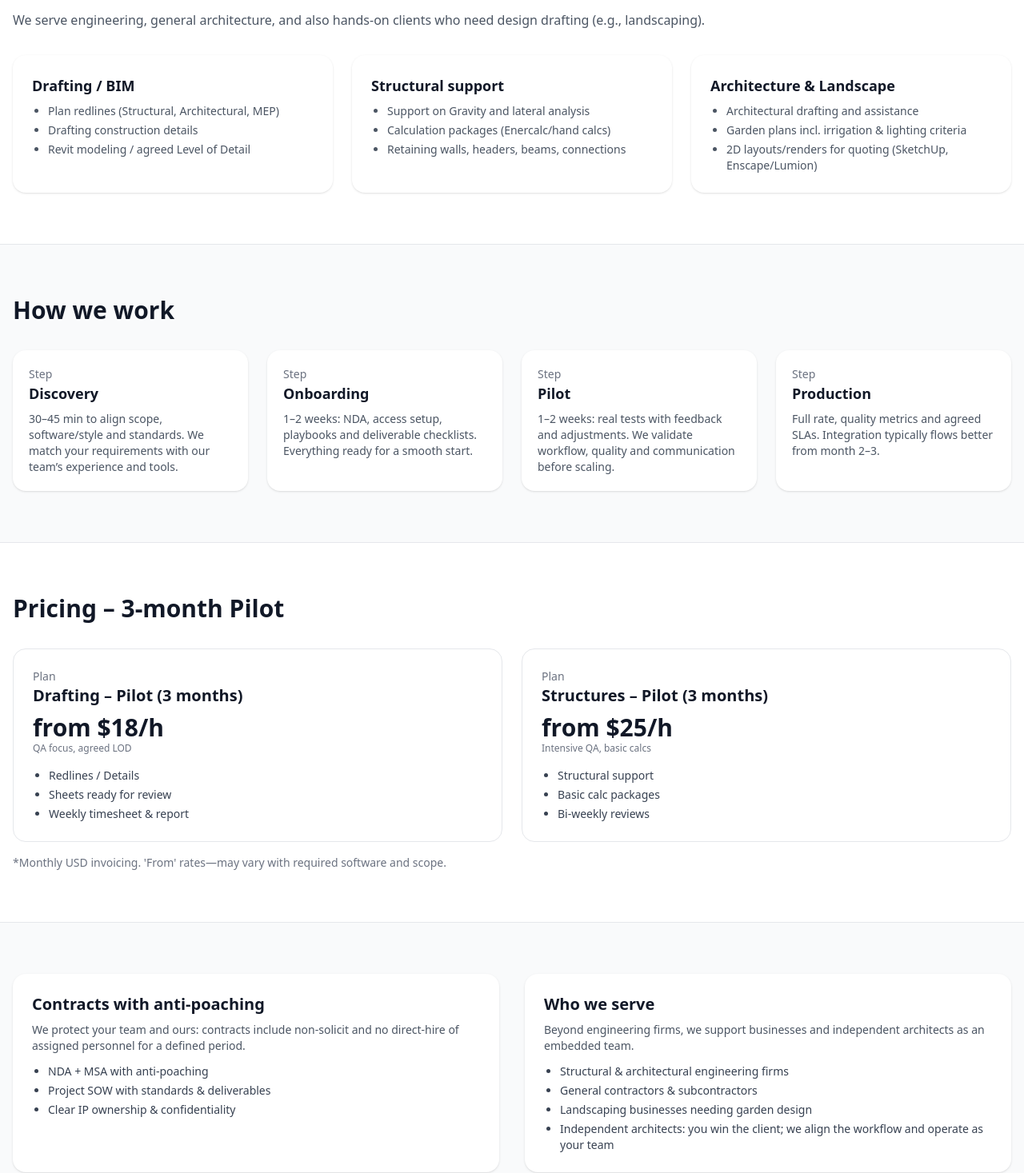
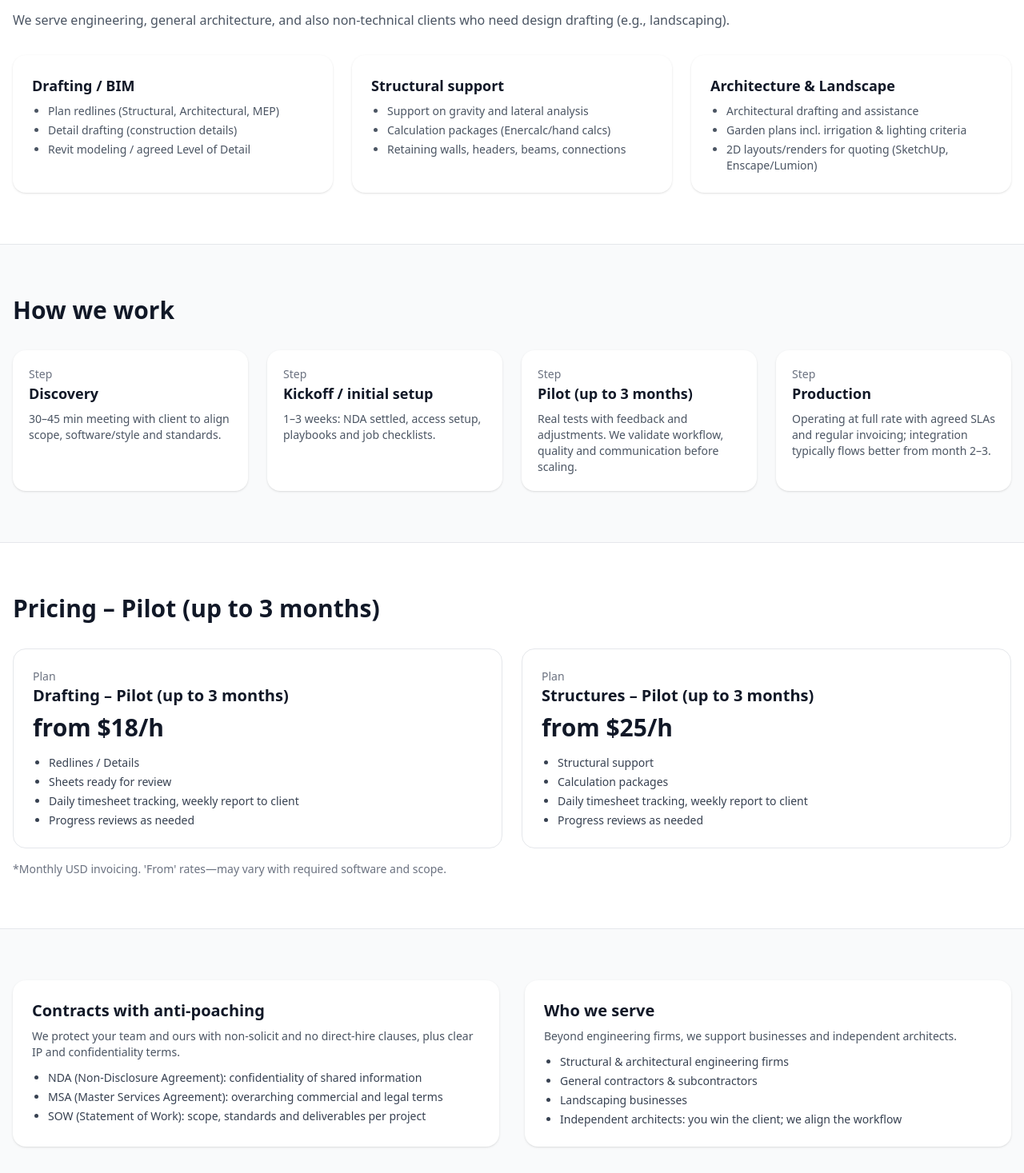
Before and after one commit to josesantosra92-collab/remotasonora, a React (Vite) app: page / in a window 1280 px wide. Shown: the part 683-2150 px from the top of the page at 80% size. Built offline with nearby package versions, Linux system fonts and the light colour scheme; the HTML template or start-up script is replaced by a standard one.

Commit message:
Update App.tsx

```diff
--- a/src/App.tsx
+++ b/src/App.tsx
@@ -8,29 +8,14 @@ import {
 
 // =============================================
 // Landing page bilingüe (EN/ES) con Tailwind CSS
-// - EN como idioma predeterminado
-// - Bullets del hero: solo idioma activo (según el switch EN/ES)
-// - Anclas neutrales (#services, #process, #pricing, #contact)
-// - A11y/SEO: <main role="main"> + skip link + <html lang>
-// - Precios: SOLO pilotos de 3 meses (Drafting y Structural)
-// - Toolset incluye SketchUp + Enscape/Lumion
-// - Comentarios en línea
-// - Autopruebas ligeras para detectar errores de i18n/truncados
 // =============================================
 
-/**
- * Autopruebas simples que corren al montar el componente (modo dev).
- * Validan que el objeto `translations` esté completo y coherente.
- * Si algo falla, se muestra en consola pero no rompe la UI.
- */
 function runSelfTests() {
   try {
     const langs: Array<"en" | "es"> = ["en", "es"];
     langs.forEach((lc) => {
       const t = translations[lc];
       if (!t) throw new Error(`translations[${lc}] missing`);
-
-      // Claves principales que deben existir
       const requiredTop = [
         "nav",
         "hero",
@@ -44,11 +29,9 @@ function runSelfTests() {
         "footer",
       ] as const;
       requiredTop.forEach((k) => {
-        // @ts-ignore acceso por índice dinámico
+        // @ts-ignore
         if (!t[k]) throw new Error(`${lc}.${k} missing`);
       });
-
-      // Estructura mínima
       if (!Array.isArray(t.services.cards) || t.services.cards.length !== 3)
         throw new Error(`${lc}.services.cards must have 3 items`);
       if (!Array.isArray(t.process.steps) || t.process.steps.length !== 4)
@@ -56,13 +39,11 @@ function runSelfTests() {
       if (!Array.isArray(t.pricing.plans) || t.pricing.plans.length !== 2)
         throw new Error(`${lc}.pricing.plans must have 2 items (pilot only)`);
     });
-
-    // Checks puntuales para detectar truncados o comillas sin cerrar
-    if (translations.es.process.steps[2].title !== "Piloto")
-      throw new Error("ES step[2].title should be 'Piloto'");
+    // Permitir "Piloto (hasta 3 meses)"
+    if (!translations.es.process.steps[2].title.toLowerCase().includes("piloto"))
+      throw new Error("ES step[2].title should include 'Piloto'");
     if (translations.en.hero.title1 !== "Engineers, drafters and architects,")
       throw new Error("EN hero.title1 must be neutral (no nationality)");
-
     console.info("[i18n self-test] OK");
   } catch (err) {
     console.error("[i18n self-test] FAILED:", err);
@@ -70,26 +51,21 @@ function runSelfTests() {
 }
 
 export default function App() {
-  // Estado del idioma; EN por defecto. Fallback a EN si la clave no existe.
   const [lang, setLang] = useState<"es" | "en">("en");
   const t = useMemo(() => translations[lang] ?? translations.en, [lang]);
-
-  // UI: estado del menú móvil
   const [mobileOpen, setMobileOpen] = useState(false);
 
-  // A11y/SEO: sincroniza <html lang="...">
   useEffect(() => {
     document.documentElement.lang = lang;
   }, [lang]);
 
-  // Ejecuta autopruebas al montar
   useEffect(() => {
     if (typeof window !== "undefined") runSelfTests();
   }, []);
 
   return (
     <div className="min-h-screen bg-gray-50 text-gray-900">
-      {/* Skip link para navegación con teclado */}
+      {/* Skip link */}
       <a
         href="#main"
         className="sr-only focus:not-sr-only focus:absolute focus:top-2 focus:left-2 bg-white border rounded px-3 py-2 shadow"
@@ -97,16 +73,13 @@ export default function App() {
         {lang === "es" ? "Saltar al contenido" : "Skip to content"}
       </a>
 
-      {/* Header con navegación principal y cambio de idioma */}
+      {/* HEADER */}
       <header className="sticky top-0 z-40 backdrop-blur bg-white/70 border-b">
         <div className="max-w-7xl mx-auto px-4 py-3 flex items-center justify-between">
           <div className="flex items-center gap-3">
-            <div className="h-9 w-9 rounded-2xl bg-gray-900 text-white grid place-items-center font-semibold">
-              RS
-            </div>
+            <div className="h-9 w-9 rounded-2xl bg-gray-900 text-white grid place-items-center font-semibold">RS</div>
             <div className="font-semibold">Remota Sonora</div>
           </div>
-          {/* Navegación de escritorio */}
           <nav aria-label="Primary" className="hidden md:flex items-center gap-4 text-sm">
             <a href="#services" className="hover:opacity-80">{t.nav.services}</a>
             <a href="#process" className="hover:opacity-80">{t.nav.process}</a>
@@ -114,7 +87,6 @@ export default function App() {
             <a href="#contact" className="px-3 py-1.5 rounded-xl bg-gray-900 text-white">{t.nav.quote}</a>
             <LanguageSwitcher lang={lang} setLang={setLang} />
           </nav>
-          {/* Menú móvil */}
           <button
             type="button"
             aria-label={lang === "es" ? "Abrir menú" : "Open menu"}
@@ -129,7 +101,6 @@ export default function App() {
           </button>
         </div>
 
-        {/* Panel del menú móvil */}
         {mobileOpen && (
           <div id="mobile-menu" className="md:hidden border-b bg-white">
             <div className="max-w-7xl mx-auto px-4 py-3 grid gap-3">
@@ -144,7 +115,7 @@ export default function App() {
       </header>
 
       <main id="main" role="main">
-        {/* HERO: título, subtítulo, CTAs y bullets del idioma activo */}
+        {/* HERO */}
         <section className="relative overflow-hidden">
           <div className="max-w-7xl mx-auto px-4 py-16 grid md:grid-cols-2 gap-10 items-center">
             <div>
@@ -159,7 +130,6 @@ export default function App() {
               <p className="mt-3 text-sm text-gray-500">{t.hero.footnote}</p>
             </div>
 
-            {/* Bullets (idioma actual solamente) */}
             <div className="p-6 bg-white shadow rounded-2xl">
               <ul className="grid gap-2 text-sm">
                 {t.hero.bullets.map((b, i) => (
@@ -205,7 +175,7 @@ export default function App() {
           </div>
         </section>
 
-        {/* PRICING (solo pilotos de 3 meses) */}
+        {/* PRICING */}
         <section id="pricing" className="border-t bg-white">
           <div className="max-w-7xl mx-auto px-4 py-16">
             <h2 className="text-3xl font-bold">{t.pricing.title}</h2>
@@ -264,52 +234,21 @@ export default function App() {
               method="POST"
               acceptCharset="UTF-8"
               className="mt-8"
-              >
+            >
               <div className="grid md:grid-cols-2 gap-4">
-                <input
-                  type="text"
-                  name="name"
-                  placeholder="Name"
-                  required
-                  className="w-full border p-2 rounded"
-                  />
-                <input
-                  type="email"
-                  name="email"
-                  placeholder="Email"
-                  required
-                  className="w-full border p-2 rounded"
-                  />
+                <input type="text" name="name" placeholder="Name" required className="w-full border p-2 rounded" />
+                <input type="email" name="email" placeholder="Email" required className="w-full border p-2 rounded" />
               </div>
 
-              <input
-                type="text"
-                name="company"
-                placeholder="Company / Business"
-                className="w-full border p-2 rounded mt-4"
-                />
+              <input type="text" name="company" placeholder="Company / Business" className="w-full border p-2 rounded mt-4" />
+              <input type="text" name="tools" placeholder="Software or desired style (AutoCAD, Revit, etc.)" className="w-full border p-2 rounded mt-4" />
 
-              <input
-                type="text"
-                name="tools"
-                placeholder="Software or desired style (AutoCAD, Revit, etc.)"
-                className="w-full border p-2 rounded mt-4"
-                />
-
-              <textarea
-                name="message"
-                placeholder="What you need"
-                required
-                className="w-full border p-2 rounded h-28 mt-4"
-                ></textarea>
+              <textarea name="message" placeholder="What you need" required className="w-full border p-2 rounded h-28 mt-4"></textarea>
 
               <input type="hidden" name="_subject" value="New contact from Remota Sonora" />
               <input type="text" name="_gotcha" style={{ display: "none" }} />
 
-              <button
-                type="submit"
-                className="px-5 py-3 rounded-2xl bg-gray-900 text-white mt-4 w-full md:w-auto"
-                >
+              <button type="submit" className="px-5 py-3 rounded-2xl bg-gray-900 text-white mt-4 w-full md:w-auto">
                 {t.form.send}
               </button>
 
@@ -319,9 +258,7 @@ export default function App() {
 
               <div className="text-xs text-gray-500 mt-2">
                 {t.contact.alt}{" "}
-                <a className="underline" href="mailto:hello@remotasonora.com">
-                  hello@remotasonora.com
-                </a>
+                <a className="underline" href="mailto:hello@remotasonora.com">hello@remotasonora.com</a>
               </div>
             </form>
           </div>
@@ -339,7 +276,6 @@ export default function App() {
   );
 }
 
-// Selector de idioma compacto (EN a la izquierda, ES a la derecha)
 function LanguageSwitcher({
   lang,
   setLang
@@ -367,7 +303,6 @@ function LanguageSwitcher({
   );
 }
 
-// Card genérica para listas
 const Card = memo(function Card({
   title,
   children
@@ -383,7 +318,6 @@ const Card = memo(function Card({
   );
 });
 
-// Componente para planes de precio
 const Plan = memo(function Plan({
   title,
   price,
@@ -409,7 +343,7 @@ const Plan = memo(function Plan({
 });
 
 // =====================================================
-// i18n: textos en inglés y español (completos y coherentes)
+// i18n
 // =====================================================
 const translations = {
   en: {
@@ -424,28 +358,28 @@ const translations = {
       bullets: [
         "Fast relief for load peaks (submittals, redlines, calculation packages).",
         "Toolset: AutoCAD, Revit, Enercalc, RISA, RAM, ETABS, SketchUp, Lumion/Enscape (per client license).",
-        "NDA(Non-Disclosure Agreement)/PIA(Proprietary Information Agreement), anti-poaching clauses and Zero-Trust access control.",
-        "1–2 week kickoff process with QA and checklists.",
+        "NDA/PIA, anti-poaching clauses and Zero-Trust access control.",
+        "1–3 week kickoff process with QA and checklists.",
       ],
     },
     cta: { meet: "Book a call", learn: "Learn more" },
     services: {
       title: "Services",
       subtitle:
-        "We serve engineering, general architecture, and also hands-on clients who need design drafting (e.g., landscaping).",
+        "We serve engineering, general architecture, and also non-technical clients who need design drafting (e.g., landscaping).",
       cards: [
         {
           title: "Drafting / BIM",
           items: [
             "Plan redlines (Structural, Architectural, MEP)",
-            "Drafting construction details",
+            "Detail drafting (construction details)",
             "Revit modeling / agreed Level of Detail",
           ],
         },
         {
           title: "Structural support",
           items: [
-            "Support on Gravity and lateral analysis",
+            "Support on gravity and lateral analysis",
             "Calculation packages (Enercalc/hand calcs)",
             "Retaining walls, headers, beams, connections",
           ],
@@ -466,59 +400,67 @@ const translations = {
       steps: [
         {
           title: "Discovery",
-          desc: "30–45 min to align scope, software/style and standards. We match your requirements with our team’s experience and tools."
+          desc: "30–45 min meeting with client to align scope, software/style and standards."
         },
         {
-          title: "Onboarding",
-          desc: "1–2 weeks: NDA, access setup, playbooks and deliverable checklists. Everything ready for a smooth start."
+          title: "Kickoff / initial setup",
+          desc: "1–3 weeks: NDA settled, access setup, playbooks and job checklists."
         },
         {
-          title: "Pilot",
-          desc: "1–2 weeks: real tests with feedback and adjustments. We validate workflow, quality and communication before scaling."
+          title: "Pilot (up to 3 months)",
+          desc: "Real tests with feedback and adjustments. We validate workflow, quality and communication before scaling."
         },
         {
           title: "Production",
-          desc: "Full rate, quality metrics and agreed SLAs. Integration typically flows better from month 2–3."
+          desc: "Operating at full rate with agreed SLAs and regular invoicing; integration typically flows better from month 2–3."
         },
       ],
     },
     pricing: {
-      title: "Pricing – 3-month Pilot",
+      title: "Pricing – Pilot (up to 3 months)",
       note: "*Monthly USD invoicing. 'From' rates—may vary with required software and scope.",
       plans: [
         {
-          title: "Drafting – Pilot (3 months)",
+          title: "Drafting – Pilot (up to 3 months)",
           price: "from $18/h",
-          note: "QA focus, agreed LOD",
-          items: ["Redlines / Details", "Sheets ready for review", "Weekly timesheet & report"],
+          items: [
+            "Redlines / Details",
+            "Sheets ready for review",
+            "Daily timesheet tracking, weekly report to client",
+            "Progress reviews as needed",
+          ],
         },
         {
-          title: "Structures – Pilot (3 months)",
+          title: "Structures – Pilot (up to 3 months)",
           price: "from $25/h",
-          note: "Intensive QA, basic calcs",
-          items: ["Structural support", "Basic calc packages", "Bi-weekly reviews"],
+          items: [
+            "Structural support",
+            "Calculation packages",
+            "Daily timesheet tracking, weekly report to client",
+            "Progress reviews as needed",
+          ],
         },
       ],
     },
     antipoach: {
       title: "Contracts with anti-poaching",
       desc:
-        "We protect your team and ours: contracts include non-solicit and no direct-hire of assigned personnel for a defined period.",
+        "We protect your team and ours with non-solicit and no direct-hire clauses, plus clear IP and confidentiality terms.",
       items: [
-        "NDA + MSA with anti-poaching",
-        "Project SOW with standards & deliverables",
-        "Clear IP ownership & confidentiality",
+        "NDA (Non-Disclosure Agreement): confidentiality of shared information",
+        "MSA (Master Services Agreement): overarching commercial and legal terms",
+        "SOW (Statement of Work): scope, standards and deliverables per project",
       ],
     },
     clients: {
       title: "Who we serve",
       desc:
-        "Beyond engineering firms, we support businesses and independent architects as an embedded team.",
+        "Beyond engineering firms, we support businesses and independent architects.",
       items: [
         "Structural & architectural engineering firms",
         "General contractors & subcontractors",
-        "Landscaping businesses needing garden design",
-        "Independent architects: you win the client; we align the workflow and operate as your team",
+        "Landscaping businesses",
+        "Independent architects: you win the client; we align the workflow",
       ],
     },
     contact: {
@@ -551,40 +493,40 @@ const translations = {
         "Soluciones nearshore para firmas y negocios en EE.UU.: cálculo estructural, apoyo a diseño, drafting, arquitectura en general y diseño de jardines. Facturación mensual en USD, sin nóminas ni seguros para ti.",
       footnote: "Capacitación específica por disciplina y software.",
       bullets: [
-        "Relevo rápido en picos de carga (submittals, redlines, calc packages).",
+        "Relevo rápido en picos de carga (submittals, redlines, paquetes de cálculo).",
         "Toolset: AutoCAD, Revit, Enercalc, RISA, RAM, ETABS, SketchUp, Lumion/Enscape (según licencia del cliente).",
         "NDA/PIA, cláusulas antipoaching y control de acceso Zero-Trust.",
-        "Onboarding de 1–2 semanas con QA y checklists.",
+        "Kickoff de 1–3 semanas con QA y checklists.",
       ],
     },
     cta: { meet: "Agenda una llamada", learn: "Conoce más" },
     services: {
       title: "Servicios",
       subtitle:
-        "Cubrimos ingeniería, arquitectura en general y también clientes no-técnicos que requieren diseño (p. ej., jardinería/landscaping).",
+        "Cubrimos ingeniería, arquitectura en general y también clientes no técnicos que requieren drafting de diseño (p. ej., landscaping).",
       cards: [
         {
           title: "Drafting / BIM",
           items: [
-            "Redlines a planos (S, A, MEP)",
-            "Detalles constructivos y hojas S",
-            "Modelado básico Revit / LOD acordado",
+            "Redlines a planos (Estructural, Arquitectónico, MEP)",
+            "Dibujo de detalles constructivos",
+            "Modelado Revit / LOD acordado",
           ],
         },
         {
-          title: "Cálculo estructural",
+          title: "Apoyo estructural",
           items: [
-            "Apoyo en cargas y análisis",
-            "Memorias (Enercalc/hand calcs)",
-            "Muros de contención, headers, beams, conexiones",
+            "Apoyo en análisis por cargas gravitacionales y laterales",
+            "Paquetes de cálculo (Enercalc/hand calcs)",
+            "Muros de contención, headers, vigas, conexiones",
           ],
         },
         {
           title: "Arquitectura & Paisaje",
           items: [
-            "Drafting y apoyo a arquitectos",
+            "Drafting y asistencia arquitectónica",
             "Planos de jardín con criterios de riego e iluminación",
-            "Renders/layouts 2D para cotización (SketchUp, Enscape/Lumion)",
+            "Layouts/renders 2D para cotización (SketchUp, Enscape/Lumion)",
           ],
         },
       ],
@@ -595,59 +537,67 @@ const translations = {
       steps: [
         {
           title: "Exploración",
-          desc: "30–45 min para entender alcance, software/estilo y estándares. Comparamos tus requerimientos con nuestra experiencia y herramientas."
+          desc: "Reunión de 30–45 min con el cliente para alinear alcance, software/estilo y estándares."
         },
         {
-          title: "Onboarding",
-          desc: "1–2 semanas: NDA, accesos, playbooks y checklist de entregables. Todo listo para empezar sin fricción."
+          title: "Kickoff / configuración inicial",
+          desc: "1–3 semanas: NDA firmado, accesos, playbooks y checklists de trabajo."
         },
         {
-          title: "Piloto",
-          desc: "1–2 semanas: pruebas reales con feedback y ajustes. Validamos flujo, calidad y comunicación antes de escalar."
+          title: "Piloto (hasta 3 meses)",
+          desc: "Pruebas reales con feedback y ajustes. Validamos flujo, calidad y comunicación antes de escalar."
         },
         {
           title: "Producción",
-          desc: "Tarifa plena, métricas de calidad y SLAs acordados. Normalmente la integración fluye mejor a partir del mes 2–3."
+          desc: "Operación normal con SLAs acordados y facturación regular; la integración fluye mejor a partir del mes 2–3."
         },
       ],
     },
     pricing: {
-      title: "Precios – Piloto 3 meses",
+      title: "Precios – Piloto (hasta 3 meses)",
       note: "*Facturación mensual en USD. Tarifas “desde” — pueden variar por software requerido y alcance.",
       plans: [
         {
-          title: "Drafting – Piloto (3 meses)",
+          title: "Drafting – Piloto (hasta 3 meses)",
           price: "desde $18/h",
-          note: "Foco en QA, LOD acordado",
-          items: ["Redlines / Detalles", "Sheets listos para revisión", "Timesheet y reporte semanal"],
+          items: [
+            "Redlines / Detalles",
+            "Sheets listos para revisión",
+            "Seguimiento diario de horas y reporte semanal al cliente",
+            "Revisiones de progreso según se necesite",
+          ],
         },
         {
-          title: "Estructuras – Piloto (3 meses)",
+          title: "Estructuras – Piloto (hasta 3 meses)",
           price: "desde $25/h",
-          note: "QA intensivo, memorias básicas",
-          items: ["Apoyo estructural", "Memorias y cálculos básicos", "Revisión quincenal"],
+          items: [
+            "Apoyo estructural",
+            "Paquetes de cálculo",
+            "Seguimiento diario de horas y reporte semanal al cliente",
+            "Revisiones de progreso según se necesite",
+          ],
         },
       ],
     },
     antipoach: {
       title: "Contratos con cláusula antipoaching",
       desc:
-        "Protegemos tu equipo y el nuestro: los contratos incluyen no-solicitación y no-contratación directa del personal por un plazo definido.",
+        "Protegemos tu equipo y el nuestro con no-solicitación y no contratación directa, además de IP y confidencialidad claras.",
       items: [
-        "NDA + MSA (Master Services Agreement) con antipoaching",
-        "SOW por proyecto con estándares y entregables",
-        "Propiedad intelectual y confidencialidad claras",
+        "NDA (Non-Disclosure Agreement): confidencialidad de la información compartida",
+        "MSA (Master Services Agreement): términos comerciales y legales generales",
+        "SOW (Statement of Work): alcance, estándares y entregables por proyecto",
       ],
     },
     clients: {
       title: "Clientes a quienes servimos",
       desc:
-        "Además de firmas de ingeniería y arquitectura, apoyamos a negocios y a arquitectos independientes como parte de su equipo.",
+        "Además de firmas de ingeniería y arquitectura, apoyamos a negocios y a arquitectos independientes.",
       items: [
         "Firmas de ingeniería estructural y arquitectónica",
         "Contratistas generales y subcontratistas",
-        "Empresas de jardinería/landscaping que necesitan diseño de jardín",
-        "Arquitectos independientes: tú consigues el cliente; acordamos proceso y operamos como tu equipo",
+        "Empresas de landscaping",
+        "Arquitectos independientes: tú consigues al cliente; alineamos el flujo",
       ],
     },
     contact: {
```
